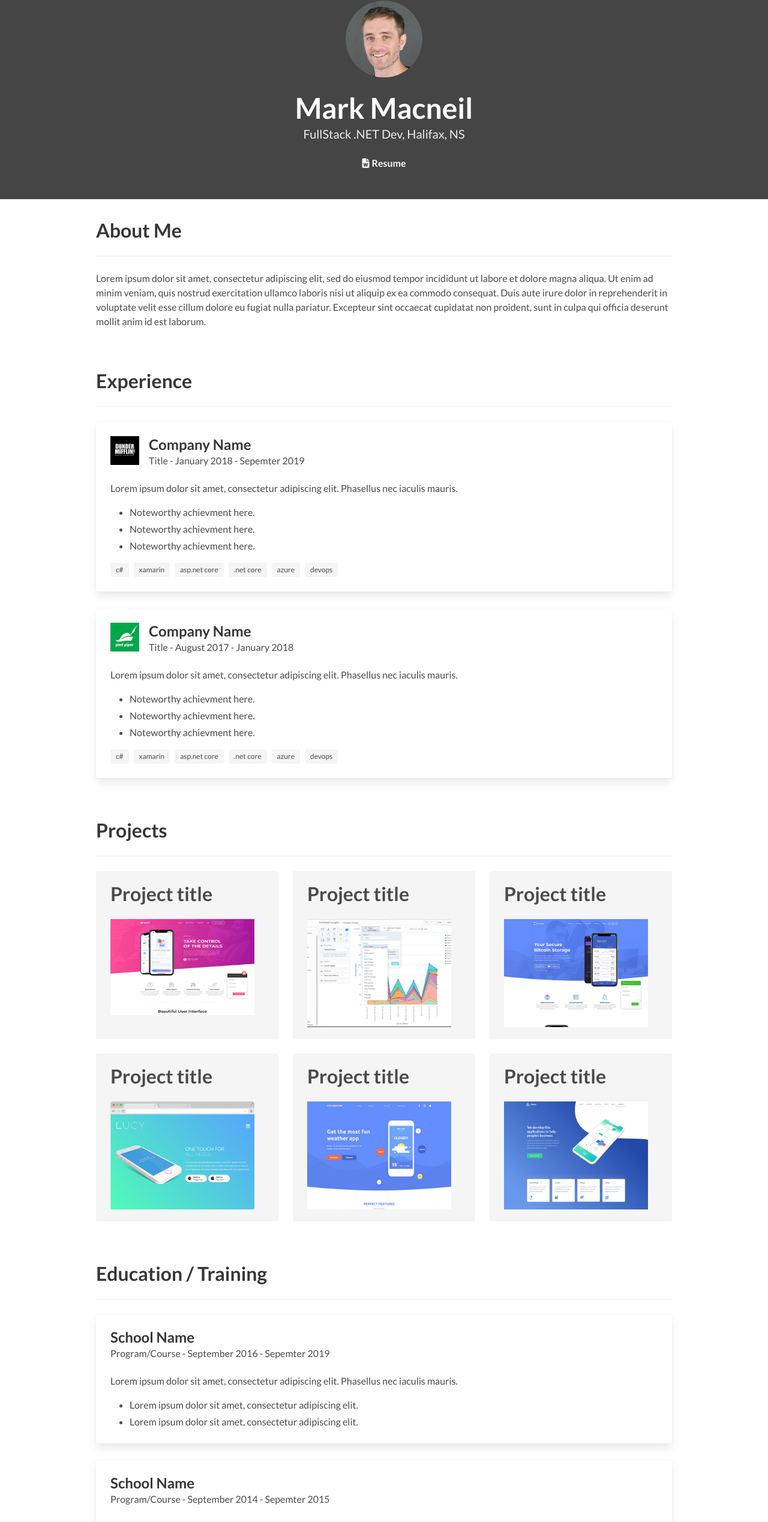
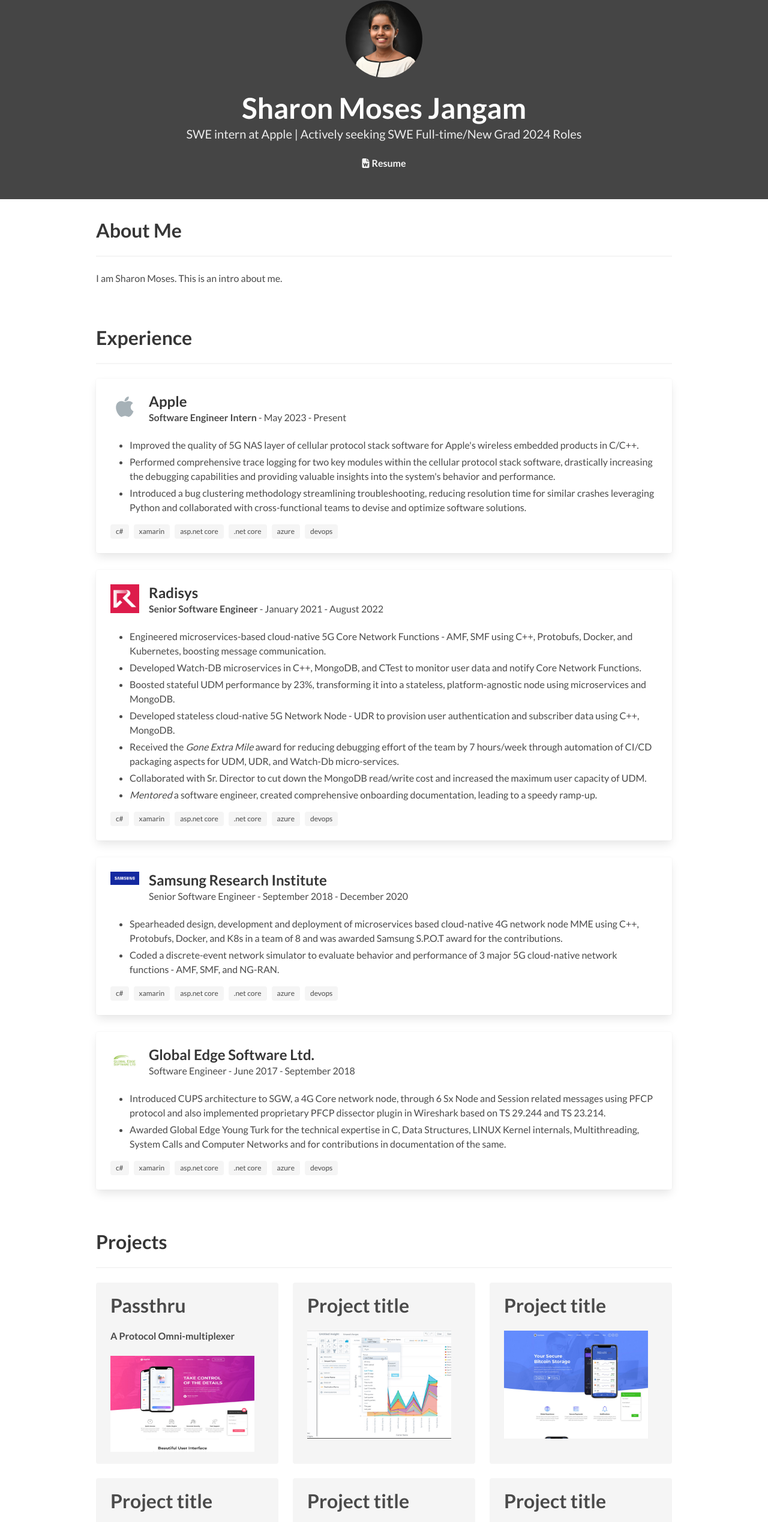
Before and after one commit to SharonMosesJangam/SharonMosesJangam.github.io, a plain HTML site: page index.html in a window 1280 px wide. Shown: the part 111-2648 px from the top of the page at 60% size. Drawn offline with Linux system fonts and the light colour scheme.

Commit message:
personalized 1

```diff
--- a/index.html
+++ b/index.html
@@ -2,9 +2,9 @@
 <html lang="en">
 
 <head>
-  <title>devfolio</title>
+  <title>Sharon Moses Jangam</title>
   <meta name="viewport" content="width=device-width, initial-scale=1">
-  <link rel="icon" href="favicon.png" type="image/x-icon">
+  <link rel="icon" href="img/headshot.jpeg" type="image/x-icon">
   <link rel="stylesheet" href="css/main.bundle.css">
   <script src="https://kit.fontawesome.com/4e5a72c756.js"></script>
 </head>
@@ -13,26 +13,16 @@
   <nav class="navbar is-primary" role="navigation" aria-label="main navigation">
     <div class="navbar-brand">
       <div class="navbar-item is-hidden-desktop">
-        <a href="https://github.com/mmacneil" class="icon is-large has-text-light">
+        <a href="https://github.com/SharonMosesJangam/" class="icon is-large has-text-light">
           <i class="fab fa-2x fa-github"></i>
-        </a>
-      </div>
-      <div class="navbar-item is-hidden-desktop">
-        <a href="https://fullstackmark.com" class="icon is-large has-text-light">
-          <i class="fas fa-2x fa-globe"></i>
         </a>
       </div>
     </div>
     <div class="navbar-menu">
       <div class="navbar-end">
         <div class="navbar-item">
-          <a href="https://github.com/mmacneil" class="icon is-large has-text-light">
+          <a href="https://github.com/SharonMosesJangam/" class="icon is-large has-text-light">
             <i class="fab fa-2x fa-github"></i>
-          </a>
-        </div>
-        <div class="navbar-item">
-          <a href="https://fullstackmark.com" class="icon is-large has-text-light">
-            <i class="fas fa-2x fa-globe"></i>
           </a>
         </div>
       </div>
@@ -45,20 +35,20 @@
         <div class="level">
           <div class="level-item has-text-centered">
             <figure class="image is-128x128">
-              <img class="is-rounded" src="img/me-big.jpg">
+              <img class="is-rounded" src="img/headshot.jpeg">
             </figure>
           </div>
         </div>
         <div class="columns has-text-centered">
           <div class="column">
             <h1 class="title is-1">
-              Mark Macneil
+              Sharon Moses Jangam
             </h1>
             <h2 class="subtitle">
-              FullStack .NET Dev, Halifax, NS
+              SWE intern at Apple | Actively seeking SWE Full-time/New Grad 2024 Roles
             </h2>
             <p>
-              <a href="docs/resume.txt" class="icon has-text-light">
+              <a href="docs/resume.pdf" class="icon has-text-light">
                 <i class="fas fa-file-word"></i> <strong>Resume</strong>
               </a>
             </p>
@@ -72,11 +62,7 @@
     <div class="container">
       <h1 class="title">About Me</h1>
       <hr />
-      <p>Lorem ipsum dolor sit amet, consectetur adipiscing elit, sed do eiusmod tempor incididunt ut labore et dolore
-        magna aliqua. Ut enim ad minim veniam, quis nostrud exercitation ullamco laboris nisi ut aliquip ex ea commodo
-        consequat. Duis aute irure dolor in reprehenderit in voluptate velit esse cillum dolore eu fugiat nulla
-        pariatur. Excepteur sint occaecat cupidatat non proident, sunt in culpa qui officia deserunt mollit anim id est
-        laborum.</p>
+      <p>I am Sharon Moses. This is an intro about me. </p>
     </div>
   </section>
   <section class="section">
@@ -88,21 +74,20 @@
           <div class="media">
             <div class="media-left">
               <figure class="image is-48x48">
-                <img src="img/dunder-mifflin-logo.png" alt="Placeholder image">
+                <img src="img/Apple.jpeg" alt="Placeholder image">
               </figure>
             </div>
             <div class="media-content">
-              <p class="title is-4">Company Name</p>
-              <p class="subtitle is-6">Title - <time datetime="2018-1">January 2018</time> - <time
-                  datetime="2019-9">Sepemter 2019</time> </p>
+              <p class="title is-4">Apple</p>
+              <p class="subtitle is-6"><b>Software Engineer Intern</b> - <time datetime="2023-5">May 2023</time> - <time
+                  datetime="2023-09">Present</time></p>
             </div>
           </div>
           <div class="content">
-            <p>Lorem ipsum dolor sit amet, consectetur adipiscing elit. Phasellus nec iaculis mauris.</p>
             <ul>
-              <li>Noteworthy achievment here.</li>
-              <li>Noteworthy achievment here.</li>
-              <li>Noteworthy achievment here.</li>
+              <li>Improved the quality of 5G NAS layer of cellular protocol stack software for Apple's wireless embedded products in C/C++.</li>
+              <li>Performed comprehensive trace logging for two key modules within the cellular protocol stack software, drastically increasing the debugging capabilities and providing valuable insights into the system's behavior and performance.</li>
+              <li>Introduced a bug clustering methodology streamlining troubleshooting, reducing resolution time for similar crashes leveraging Python and collaborated with cross-functional teams to devise and optimize software solutions.</li>
             </ul>
             <div class="tags">
               <span class="tag">c#</span>
@@ -120,21 +105,84 @@
           <div class="media">
             <div class="media-left">
               <figure class="image is-48x48">
-                <img src="img/pied-piper-logo.png" alt="Placeholder image">
+                <img src="img/radisys.png" alt="Placeholder image">
               </figure>
             </div>
             <div class="media-content">
-              <p class="title is-4">Company Name</p>
-              <p class="subtitle is-6">Title - <time datetime="2018-1">August 2017</time> - <time
-                  datetime="2017-9">January 2018</time></p>
+              <p class="title is-4">Radisys</p>
+              <p class="subtitle is-6"><b>Senior Software Engineer</b> - <time datetime="2021-1">January 2021</time> - <time
+                  datetime="2022-8">August 2022</time></p>
             </div>
           </div>
           <div class="content">
-            <p>Lorem ipsum dolor sit amet, consectetur adipiscing elit. Phasellus nec iaculis mauris.</p>
             <ul>
-              <li>Noteworthy achievment here.</li>
-              <li>Noteworthy achievment here.</li>
-              <li>Noteworthy achievment here.</li>
+              <li>Engineered microservices-based cloud-native 5G Core Network Functions - AMF, SMF using C++, Protobufs, Docker, and Kubernetes, boosting message communication.</li>
+              <li>Developed Watch-DB microservices in C++, MongoDB, and CTest to monitor user data and notify Core Network Functions.</li>
+              <li>Boosted stateful UDM performance by 23%, transforming it into a stateless, platform-agnostic node using microservices and MongoDB.</li>
+              <li>Developed stateless cloud-native 5G Network Node - UDR to provision user authentication and subscriber data using C++, MongoDB.</li>
+              <li>Received the <em>Gone Extra Mile</em> award for reducing debugging effort of the team by 7 hours/week through automation of CI/CD packaging aspects for UDM, UDR, and Watch-Db micro-services.</li>
+              <li>Collaborated with Sr. Director to cut down the MongoDB read/write cost and increased the maximum user capacity of UDM.</li>
+              <li><em>Mentored</em> a software engineer, created comprehensive onboarding documentation, leading to a speedy ramp-up.</li>
+            </ul>
+            <div class="tags">
+              <span class="tag">c#</span>
+              <span class="tag">xamarin</span>
+              <span class="tag">asp.net core</span>
+              <span class="tag">.net core</span>
+              <span class="tag">azure</span>
+              <span class="tag">devops</span>
+            </div>
+          </div>
+        </div>
+      </div>
+      <div class="card card-gap">
+        <div class="card-content">
+          <div class="media">
+            <div class="media-left">
+              <figure class="image is-48x48">
+                <img src="img/samsung.png" alt="Placeholder image">
+              </figure>
+            </div>
+            <div class="media-content">
+              <p class="title is-4">Samsung Research Institute</p>
+              <p class="subtitle is-6">Senior Software Engineer - <time datetime="2018-9">September 2018</time> - <time
+                  datetime="2020-9">December 2020</time></p>
+            </div>
+          </div>
+          <div class="content">
+            <ul>
+              <li>Spearheaded design, development and deployment of microservices based cloud-native 4G network node MME using C++, Protobufs, Docker, and K8s in a team of 8 and was awarded Samsung S.P.O.T award for the contributions.</li>
+              <li>Coded a discrete-event network simulator to evaluate behavior and performance of 3 major 5G cloud-native network functions - AMF, SMF, and NG-RAN.</li>
+            </ul>
+            <div class="tags">
+              <span class="tag">c#</span>
+              <span class="tag">xamarin</span>
+              <span class="tag">asp.net core</span>
+              <span class="tag">.net core</span>
+              <span class="tag">azure</span>
+              <span class="tag">devops</span>
+            </div>
+          </div>
+        </div>
+      </div>
+      <div class="card card-gap">
+        <div class="card-content">
+          <div class="media">
+            <div class="media-left">
+              <figure class="image is-48x48">
+                <img src="img/globaledge.jpeg" alt="Placeholder image">
+              </figure>
+            </div>
+            <div class="media-content">
+              <p class="title is-4">Global Edge Software Ltd.</p>
+              <p class="subtitle is-6">Software Engineer - <time datetime="2017-06">June 2017</time> - <time
+                  datetime="2018-9">September 2018</time></p>
+            </div>
+          </div>
+          <div class="content">
+            <ul>
+              <li>Introduced CUPS architecture to SGW, a 4G Core network node, through 6 Sx Node and Session related messages using PFCP protocol and also implemented proprietary PFCP dissector plugin in Wireshark based on TS 29.244 and TS 23.214.</li>
+              <li>Awarded Global Edge Young Turk for the technical expertise in C, Data Structures, LINUX Kernel internals, Multithreading, System Calls and Computer Networks and for contributions in documentation of the same.</li>
             </ul>
             <div class="tags">
               <span class="tag">c#</span>
@@ -159,7 +207,8 @@
           <div class="tile">
             <div class="tile is-parent">
               <article class="tile is-child notification">
-                <p class="title">Project title</p>
+                <p class="title">Passthru</p>
+                <p class="title is-6">A Protocol Omni-multiplexer</p>
                 <figure class="image is-3by2">
                   <img class="modal-trigger" data-target="project-1-modal" src="img/project-1-cover.png">
                 </figure>
@@ -224,16 +273,20 @@
       <div class="card">
         <div class="card-content">
           <div class="content">
-            <p class="title is-4">School Name</p>
-            <p class="subtitle is-6">Program/Course - <time datetime="2016-9">September 2016</time> - <time
-                datetime="2019-9">Sepemter 2019</time></p>
+            <p class="title is-4">University of Colorado, Boulder</p>
+            <p class="subtitle is-6"><b>Master of Science, Computer Science</b> - <time datetime="2022-8">August 2022</time> - <time
+                datetime="2024-5">May 2024</time></p>
           </div>
           <div class="content">
-            Lorem ipsum dolor sit amet, consectetur adipiscing elit.
-            Phasellus nec iaculis mauris.
+            <b> <u>Fellowships:</u> </b> <em>Amy Barnes Frey Fellowship, Telecommunication Association Graduate Fellowship.</em>
             <ul>
-              <li>Lorem ipsum dolor sit amet, consectetur adipiscing elit.</li>
-              <li>Lorem ipsum dolor sit amet, consectetur adipiscing elit.</li>
+              <li><em>Design and Analysis of Algorithms.</em></li>
+              <li><em>Network Systems.</em></li>
+              <li><em>Foundations of Software Engineering.</em></li>
+              <li><em>Network Management and Automation.</em></li>
+              <li><em>Cloud Technologies.</em></li>
+              <li><em>Linux System Administration.</em></li>
+              <li><em>Principles of Leadership: Leading Oneself.</em></li>
             </ul>
           </div>
         </div>
@@ -241,16 +294,19 @@
       <div class="card card-gap">
         <div class="card-content">
           <div class="content">
-            <p class="title is-4">School Name</p>
-            <p class="subtitle is-6">Program/Course - <time datetime="2015-9">September 2014</time> - <time
-                datetime="2015-9">Sepemter 2015</time></p>
+            <p class="title is-4">VNR Vignanajyothi Institute of Engineering & Technology</p>
+            <p class="subtitle is-6"><b>Bachelor of Technology, Computer Science and Engineering</b> - <time datetime="2013-8">August 2013</time> - <time
+                datetime="2017-5">May 2017</time></p>
           </div>
           <div class="content">
-            Lorem ipsum dolor sit amet, consectetur adipiscing elit.
-            Phasellus nec iaculis mauris.
             <ul>
-              <li>Lorem ipsum dolor sit amet, consectetur adipiscing elit.</li>
-              <li>Lorem ipsum dolor sit amet, consectetur adipiscing elit.</li>
+              <li><em>Design and Analysis of Algorithms.</em></li>
+              <li><em>Network Systems.</em></li>
+              <li><em>Foundations of Software Engineering.</em></li>
+              <li><em>Network Management and Automation.</em></li>
+              <li><em>Cloud Technologies.</em></li>
+              <li><em>Linux System Administration.</em></li>
+              <li><em>Principles of Leadership: Leading Oneself.</em></li>
             </ul>
           </div>
         </div>
@@ -265,34 +321,26 @@
       <nav class="level">
         <div class="level-item has-text-centered">
           <div>
-            <a href="https://github.com/mmacneil" class="icon is-large">
+            <a href="https://github.com/SharonMosesJangam" class="icon is-large">
               <i class="fab fa-2x fa-github"></i>
             </a>
-            <p class="heading"><a href="https://github.com/mmacneil">github.com/mmacneil</a></p>
+            <p class="heading"><a href="https://github.com/SharonMosesJangam">github.com/SharonMosesJangam</a></p>
           </div>
         </div>
         <div class="level-item has-text-centered">
           <div>
-            <a href="https://fullstackmark.com" class="icon is-large">
-              <i class="fas fa-2x fa-globe"></i>
+            <a href="mailto:sharonmoses96@gmail.com" class="icon is-large">
+              <i class="fas fa-2x fa-envelope"></i>
             </a>
-            <p class="heading"><a href="https://fullstackmark.com">fullstackmark.com</a></p>
+            <p class="heading"><a href="mailto:sharonmoses96@gmail.com">sharonmoses96@gmail.com</a></p>
           </div>
         </div>
         <div class="level-item has-text-centered">
           <div>
-            <a href="mailto:markmacneil@gmail.com" class="icon is-large">
-              <i class="fas fa-2x fa-envelope"></i>
-            </a>
-            <p class="heading"><a href="mailto:markmacneil@gmail.com">markmacneil@gmail.com</a></p>
-          </div>
-        </div>
-        <div class="level-item has-text-centered">
-          <div>
-            <a href="https://www.linkedin.com/in/markmacneilhfx" class="icon is-large">
+            <a href="https://www.linkedin.com/in/sharon-moses-jangam/" class="icon is-large">
               <i class="fab fa-2x fa-linkedin-in"></i>
             </a>
-            <p class="heading"><a href="https://www.linkedin.com/in/markmacneilhfx">linkedin</a></p>
+            <p class="heading"><a href="https://www.linkedin.com/in/sharon-moses-jangam/">linkedin</a></p>
           </div>
         </div>
       </nav>
@@ -553,16 +601,6 @@
       </footer>
     </div>
   </div>
-
-  <footer class="footer">
-    <div class="content has-text-centered">
-      <p>
-        <a href="https://github.com/mmacneil/devfolio" target="_blank" class="icon has-text-primary">
-          <i class="fab fa-github"></i> <strong>devfolio</strong></a>
-      </p>
-    </div>
-  </footer>
-
   <script src="js/bundle.js"></script>
 </body>
 
```
Also changed, not shown: img/Apple.jpeg (added), img/globaledge.jpeg (added), img/headshot.jpeg (added), img/radisys.png (added), img/samsung.png (added), 2 other files.
